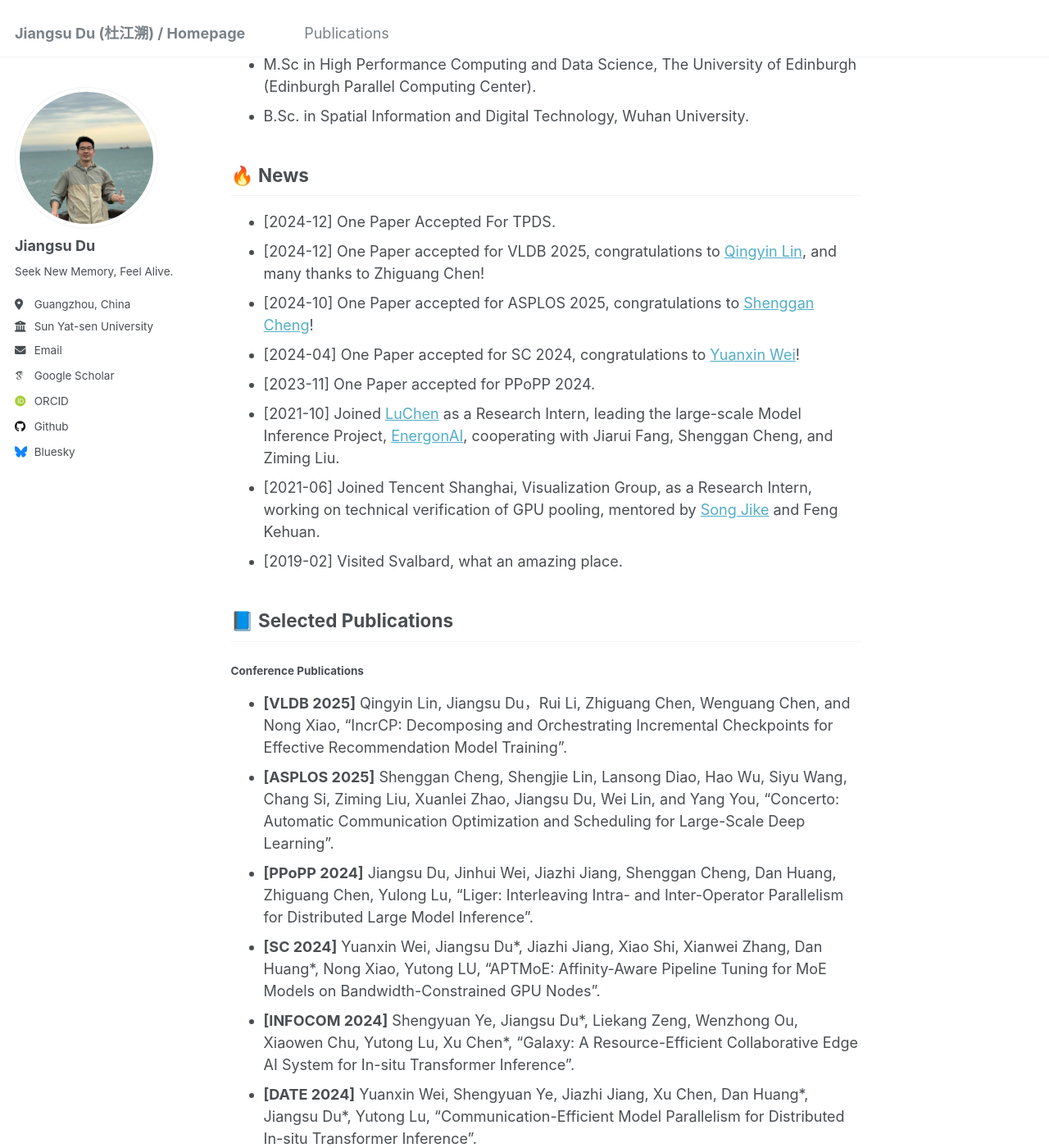
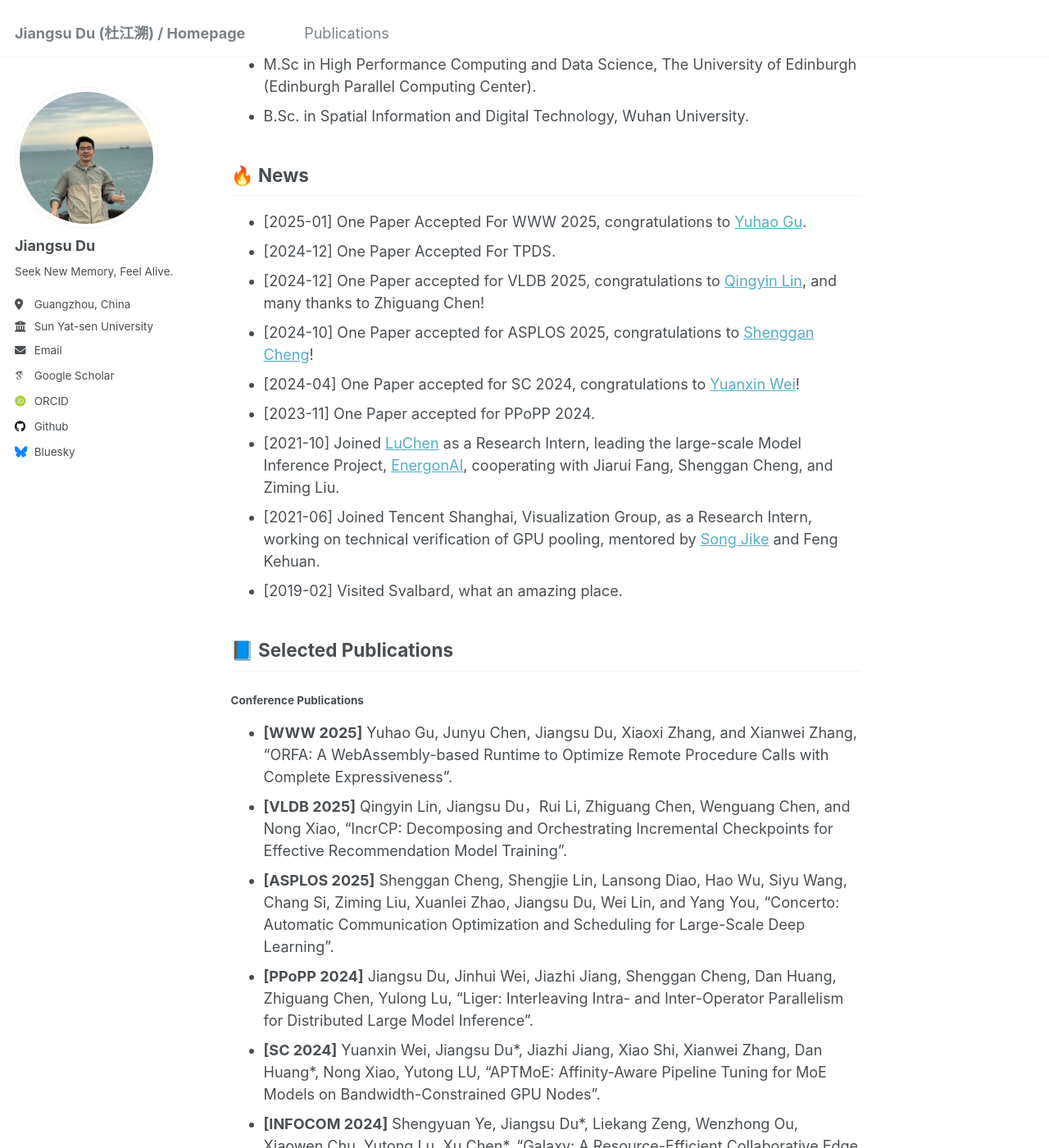
Before and after one commit to dujiangsu/dujiangsu.github.io, a Jekyll site: the page built from _pages/about.md, in a window 1280 px wide and 1400 px high, scrolled down 493 px. Shown: the whole window at 82% size. Built offline with Jekyll 4.4.1, drawn with Linux system fonts in a browser that asks for light colours; emoji names are drawn with the system emoji font; some web fonts are replaced.

Commit message:
Update about.md

```diff
--- a/_pages/about.md
+++ b/_pages/about.md
@@ -26,6 +26,7 @@ You can find my email address by clicking this button:
 - B.Sc. in Spatial Information and Digital Technology, Wuhan University.
 
 ## :fire: News
+- [2025-01] One Paper Accepted For WWW 2025, congratulations to [Yuhao Gu](https://yhgu2000.github.io/).
 - [2024-12] One Paper Accepted For TPDS.
 - [2024-12] One Paper accepted for VLDB 2025, congratulations to [Qingyin Lin](https://scholar.google.com/citations?user=Vl90jLIAAAAJ&hl=zh-CN), and many thanks to Zhiguang Chen!
 - [2024-10] One Paper accepted for ASPLOS 2025, congratulations to [Shenggan Cheng](https://shenggan.github.io/)!
@@ -38,7 +39,7 @@ You can find my email address by clicking this button:
 ## :blue_book: Selected Publications
 
 #### Conference Publications
-
+- **[WWW 2025]** Yuhao Gu, Junyu Chen, Jiangsu Du, Xiaoxi Zhang, and Xianwei Zhang, "ORFA: A WebAssembly-based Runtime to Optimize Remote Procedure Calls with Complete Expressiveness".
 - **[VLDB 2025]** Qingyin Lin, Jiangsu Du，Rui Li, Zhiguang Chen, Wenguang Chen, and Nong Xiao, "IncrCP: Decomposing and Orchestrating Incremental Checkpoints for Effective Recommendation Model Training".
 - **[ASPLOS 2025]** Shenggan Cheng, Shengjie Lin, Lansong Diao, Hao Wu, Siyu Wang, Chang Si, Ziming Liu, Xuanlei Zhao, Jiangsu Du, Wei Lin, and Yang You, "Concerto: Automatic Communication Optimization and Scheduling for Large-Scale Deep Learning".
 - **[PPoPP 2024]** Jiangsu Du, Jinhui Wei, Jiazhi Jiang, Shenggan Cheng, Dan Huang, Zhiguang Chen, Yulong Lu, "Liger: Interleaving Intra- and Inter-Operator Parallelism for Distributed Large Model Inference".
```
